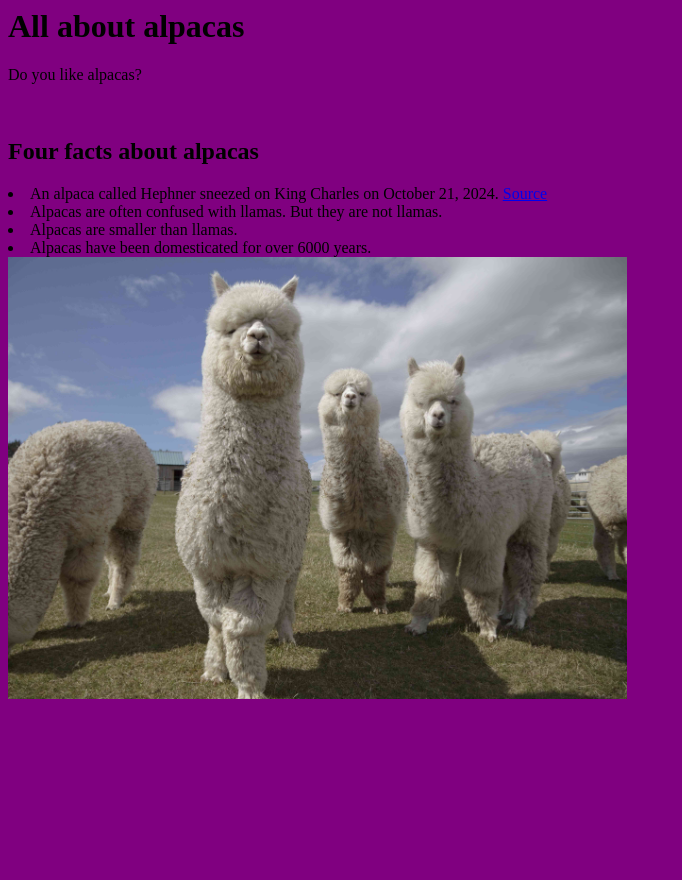
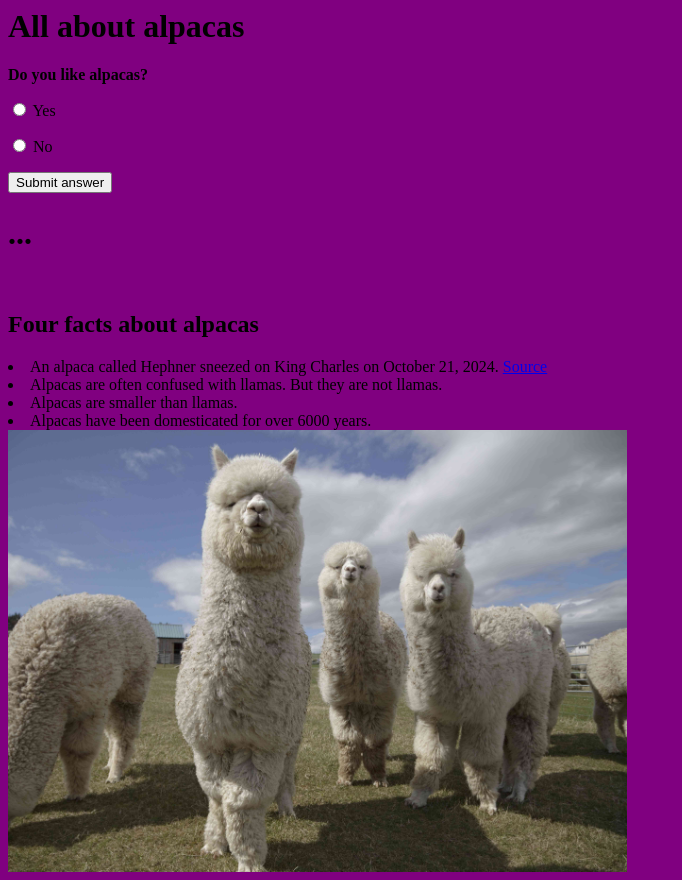
Before and after one commit to LizFam/ita, a plain HTML site: page index.html in a window 1280 px wide. Shown: the whole page, without its empty margins (0-682 px from the left). Before the commit the page ends 800 px from the top, so only its background shows below. Drawn offline with Linux system fonts and the light colour scheme.

Commit message:
Update index.html

```diff
--- a/index.html
+++ b/index.html
@@ -3,7 +3,36 @@
   <link rel="stylesheet" href="styles.css">
 </head>
 <h1>All about alpacas</h1>
-<p>Do you like alpacas?</p>
+<p>
+  <strong>Do you like alpacas?</strong>
+</p>
+<p>
+  <label>
+    <input id="correct" type="radio" name="answer" value="yes">
+    Yes
+  </label>
+</p>
+<p>
+  <label>
+    <input type="radio" name="answer" value="no">
+    No
+  </label>
+</p>
+<button id="button">
+  Submit answer
+</button>
+<h1 id="result">...</h1>
+
+<script>
+function clickAction() {
+  result.textContent = 'You're terrible.';
+  if (correct.checked) {
+    result.textContent = 'Of course, the only correct response is yes';
+  }
+}
+button.onclick = clickAction;
+</script>
+
 <br>
 <p></p>
 <h2>Four facts about alpacas</h2>
```
